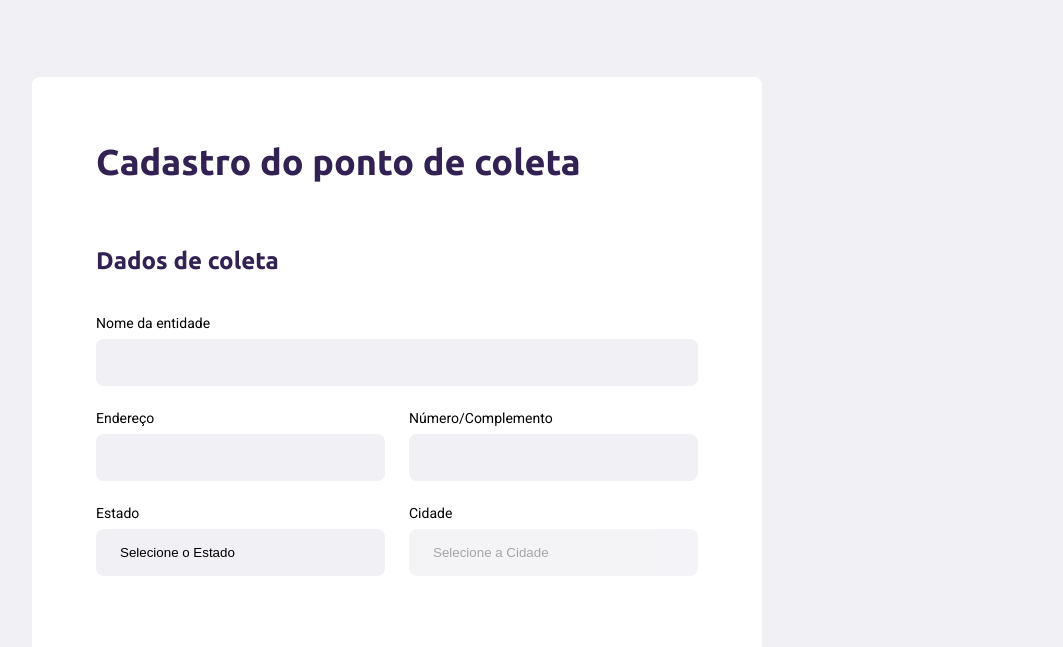
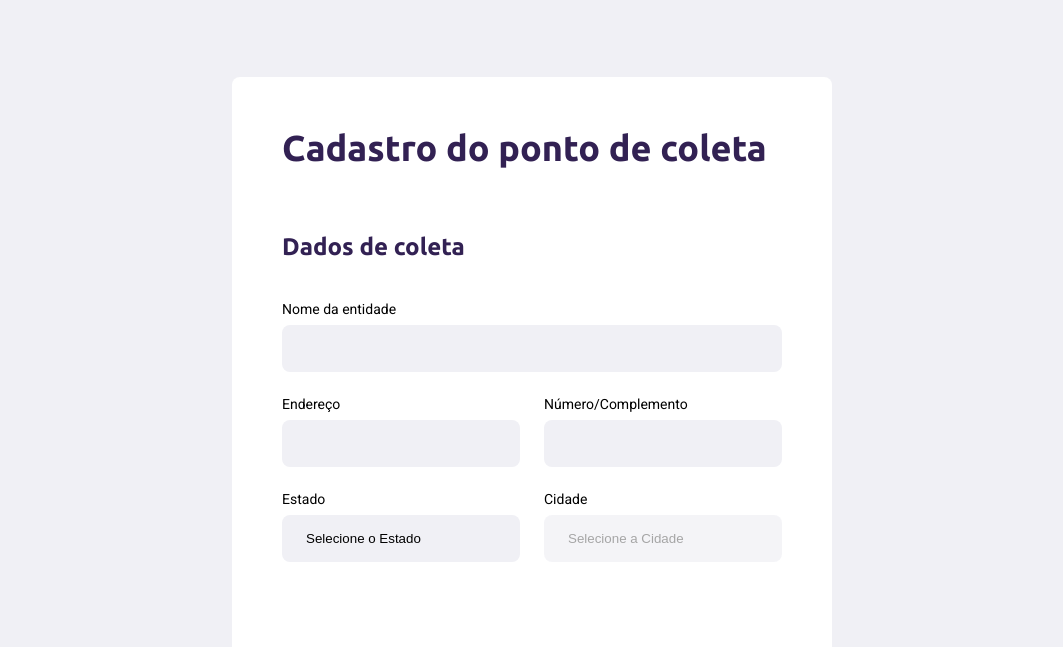
Before and after one commit to marcusmarinhob/nlw, a plain HTML site: page create-point.html in a window 1280 px wide. Shown: the part 95-742 px from the top of the page, without its empty margins (108-1171 px from the left). Drawn offline with Linux system fonts and the light colour scheme; no server answers.

Commit message:
Centralizando form

```diff
--- a/styles/create-point.css
+++ b/styles/create-point.css
@@ -27,11 +27,16 @@
 }
 
 form{
+    display: inline-block;
     background-color: white;
     margin-top: 80px;
-    padding: 64px;
+    padding: 50px;
     border-radius: 8px;
-    max-width: 730px;
+    max-width: 760px;
+    min-width: 600px;
+    width: 60%;
+    margin-left: 20%;
+    margin-right: 20%;
 }
 
 form h1{
```
